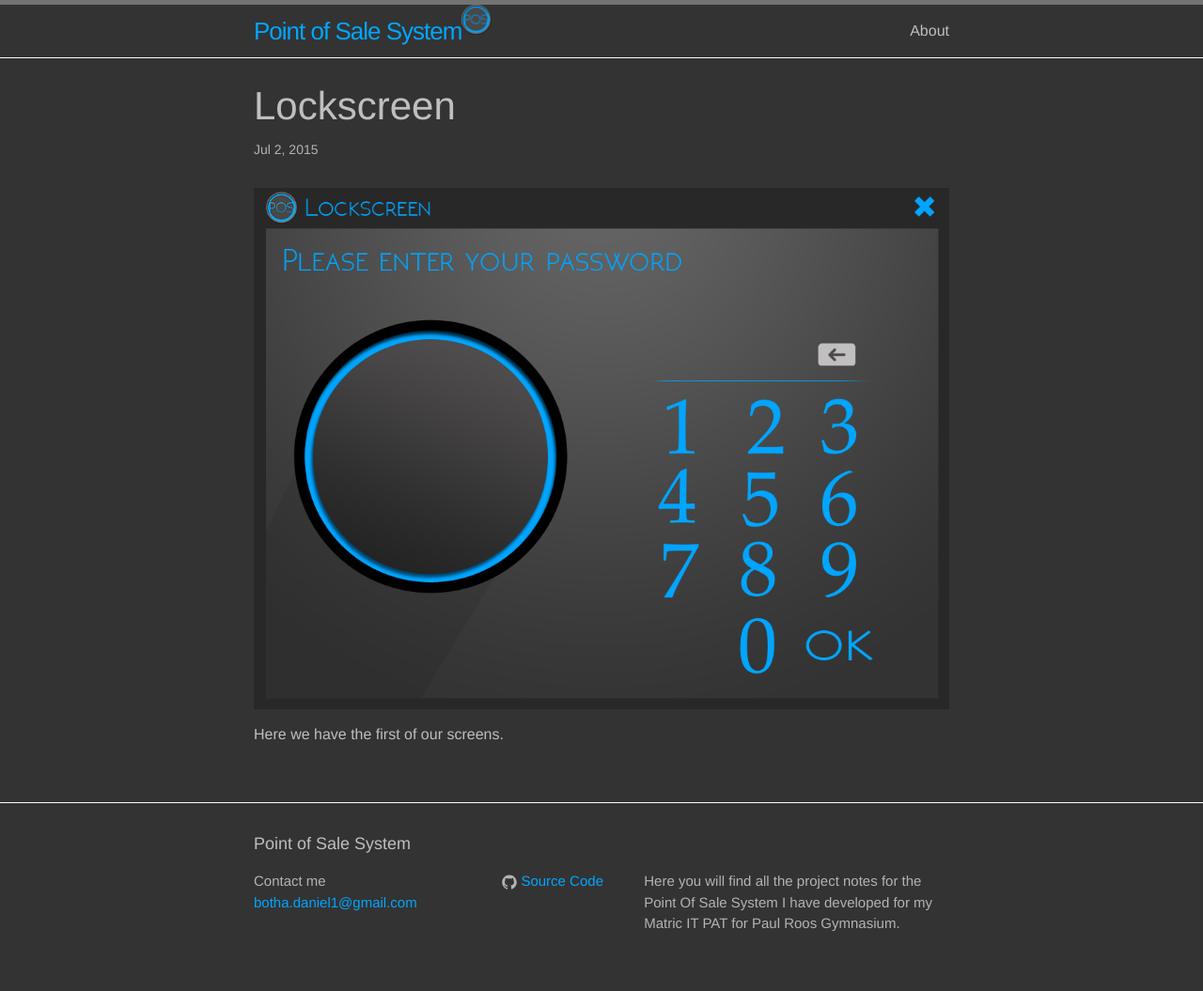
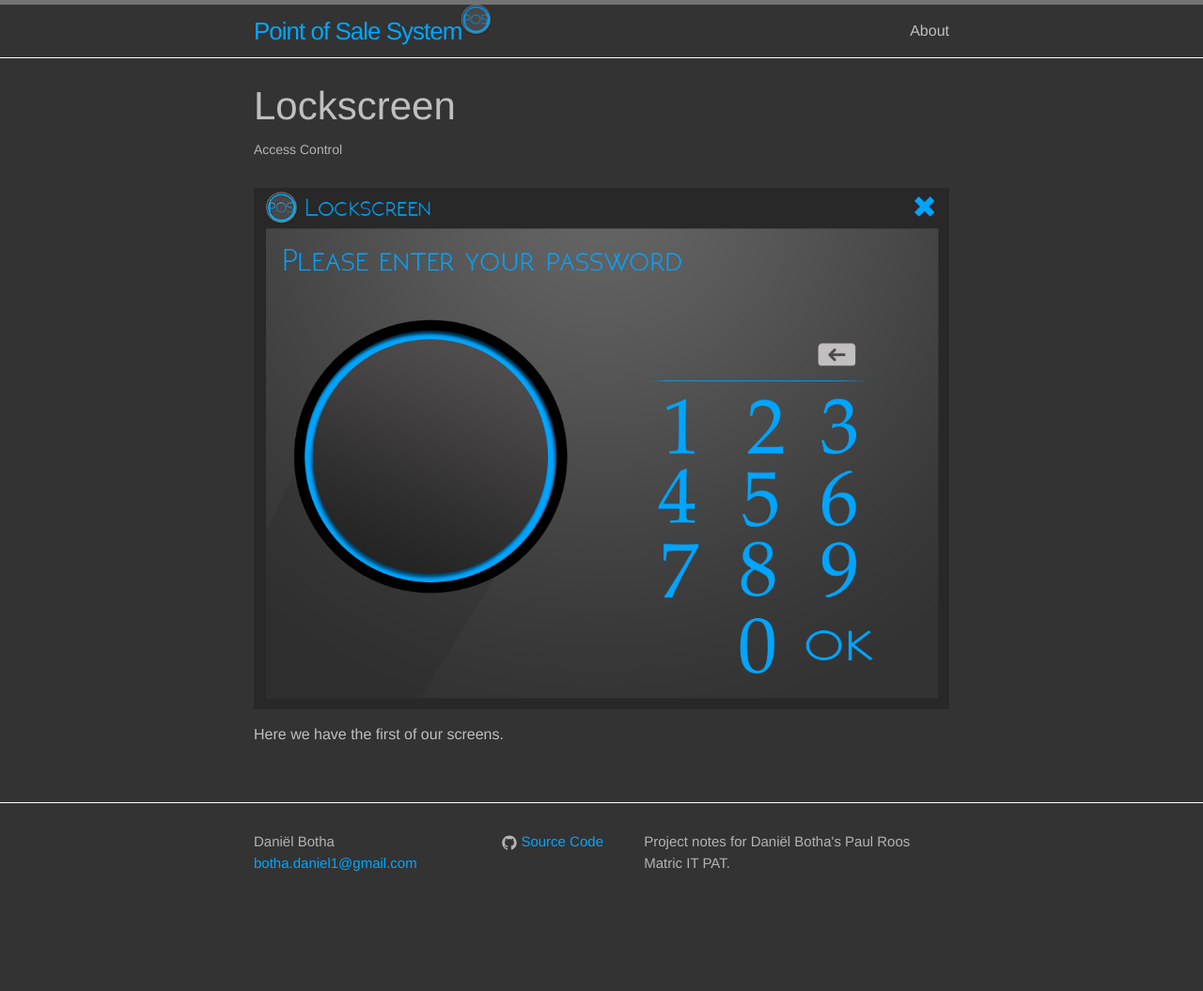
Before and after one commit to PointOfSaleSystem/pointofsalesystem.github.io, a Jekyll site: the page built from _posts/2015-07-02-Lockscreen.markdown, in a window 1280 px wide. Shown: the whole page at 94% size. Built offline with Jekyll 4.4.1, drawn with Linux system fonts in a browser that asks for light colours; after the commit the page ends 990 px from its top, so only the background shows below that.

Commit message:
Footer updated

```diff
--- a/_config.yml
+++ b/_config.yml
@@ -2,8 +2,7 @@
 title: Point of Sale System
 email: botha.daniel1@gmail.com
 description: > # this means to ignore newlines until "baseurl:"
-  Here you will find all the project notes for the Point Of Sale System
-  I have developed for my Matric IT PAT for Paul Roos Gymnasium.
+  Project notes for Daniël Botha's Paul Roos Matric IT PAT.
 baseurl: "" # the subpath of your site, e.g. /blog/
 url: "http://yourdomain.com" # the base hostname & protocol for your site
 github_username:  iggnoreza
--- a/_includes/footer.html
+++ b/_includes/footer.html
@@ -2,12 +2,10 @@
 
   <div class="wrapper">
 
-    <h2 class="footer-heading">{{ site.title }}</h2>
-
     <div class="footer-col-wrapper">
       <div class="footer-col  footer-col-1">
         <ul class="contact-list">
-          <li>Contact me</li>
+          <li>Daniël Botha</li>
           <li><a href="mailto:{{ site.email }}">{{ site.email }}</a></li>
         </ul>
       </div>
--- a/_layouts/post.html
+++ b/_layouts/post.html
@@ -5,7 +5,7 @@ layout: default
 
   <header class="post-header">
     <h1 class="post-title">{{ page.title }}</h1>
-    <p class="post-meta">{{ page.date | date: "%b %-d, %Y" }}{% if page.author %} • {{ page.author }}{% endif %}{% if page.meta %} • {{ page.meta }}{% endif %}</p>
+    <p class="post-meta">Access Control{% if page.author %} • {{ page.author }}{% endif %}{% if page.meta %} • {{ page.meta }}{% endif %}</p>
   </header>
 
   <article class="post-content">
```
